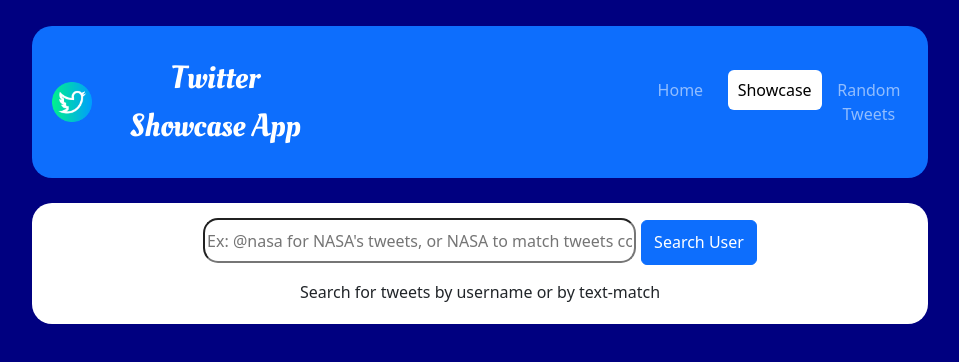
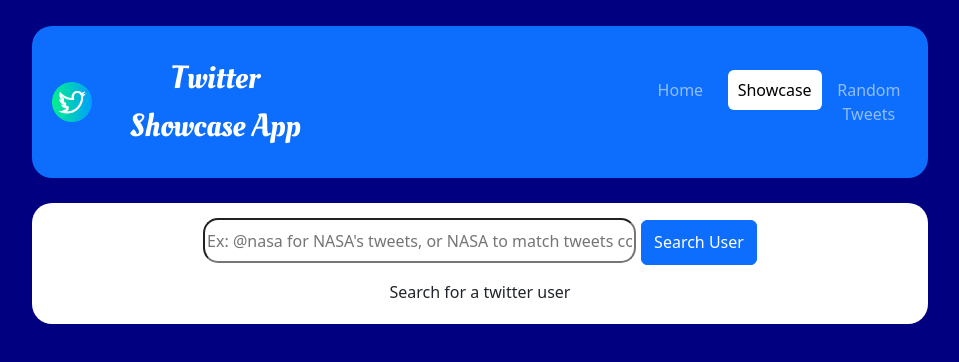
Before and after one commit to Software-Development-Mastermind/twitter-showcase-application-elijah, a React (Create React App) app in the folder front-end/: page /Showcase in a window 1280 px wide. Shown: the top 362 px of the page, without its empty margins (160-1119 px from the left). Built offline with nearby package versions, Linux system fonts and the light colour scheme.

Commit message:
Fixed loading error

```diff
--- a/front-end/src/components/Showcase/Showcase.js
+++ b/front-end/src/components/Showcase/Showcase.js
@@ -12,12 +12,20 @@
 
     const handleSubmit = (e) => {
         e.preventDefault();
-        if (searchInput.length > 0) setUserHasSearched(true);
-        axios
-            .get("/SearchTweets", { params: { userInput: searchInput } })
-            .then((tweets) => {
-                setTweetData(tweets.data.statuses);
-            });
+        getTweets();
+    };
+
+    const getTweets = async () => {
+        try {
+            const response = await axios
+                .get("/SearchTweets", { params: { userInput: searchInput } })
+                .then((tweets) => {
+                    setTweetData(tweets.data.statuses);
+                    setUserHasSearched(true);
+                });
+        } catch (err) {
+            console.log(err);
+        }
     };
 
     const renderExtendedEntities = (tweet) => {
@@ -76,23 +84,18 @@
                                 {tweet.favorite_count}
                             </span>
                         </div>
-
                         {renderExtendedEntities(tweet)}
                     </span>
                 </div>
             );
         });
-        if (userHasSearched === false) {
-            return <div>Search for tweets by username or by text-match </div>;
-        } else if (tweet_list.length > 0 && userHasSearched === true) {
+        if (tweet_list.length > 0 && userHasSearched) {
             return tweet_list;
+        }
+        if (tweet_list.length === 0 && userHasSearched) {
+            return "Error, no user found";
         } else {
-            return (
-                <h2>
-                    Error, no user or tweet matches found. Please refine your
-                    search and try again.
-                </h2>
-            );
+            return "Search for a twitter user";
         }
     };
 
```
